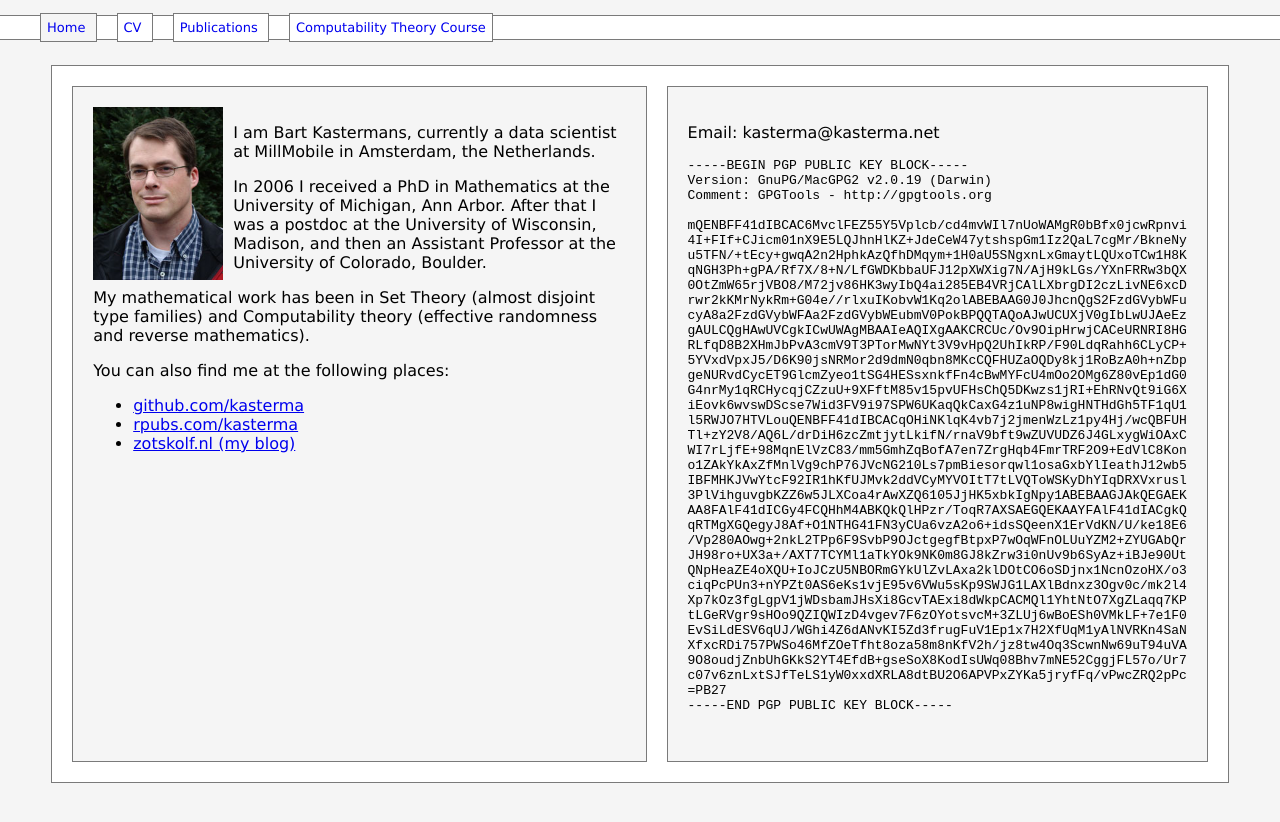
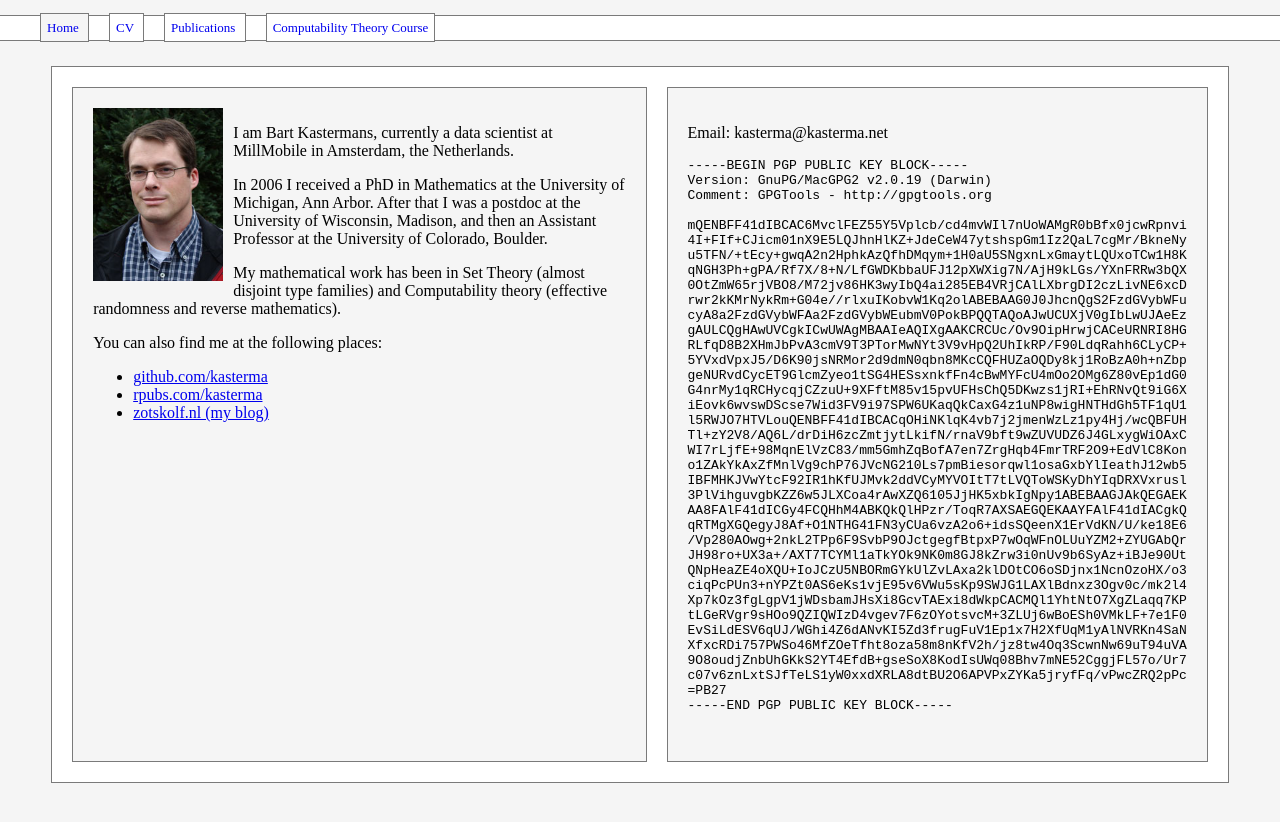
Before and after one commit to kasterma/kasterma.github.io, a Jekyll site: the page built from index.html, in a window 1280 px wide. Shown: the top 822 px of the page. Built offline with Jekyll 4.4.1, drawn with Linux system fonts in a browser that asks for light colours; Markdown is read by kramdown in place of the engine named in the settings.

Commit message:
changed fonts

```diff
--- a/css/main.css
+++ b/css/main.css
@@ -1,7 +1,6 @@
 body {
     margin : 0;
     Padding : 0;
-    font-family : Verdana, Arial, sans-serif ;
     background-color : 	#F5F5F5;
 }
 
```
